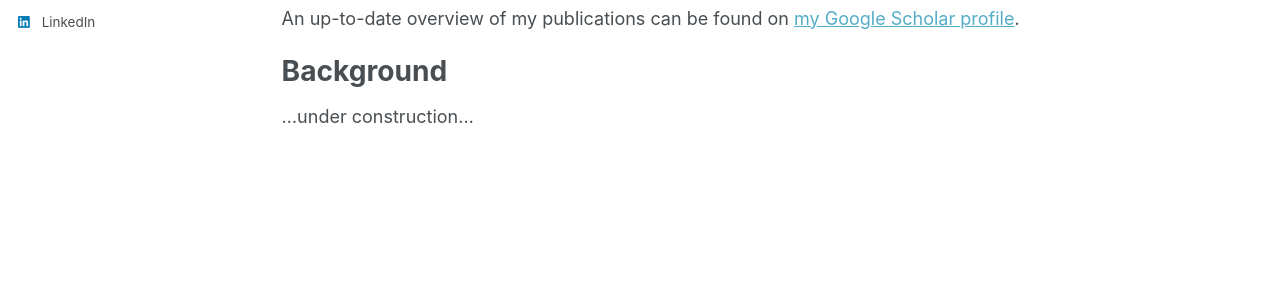
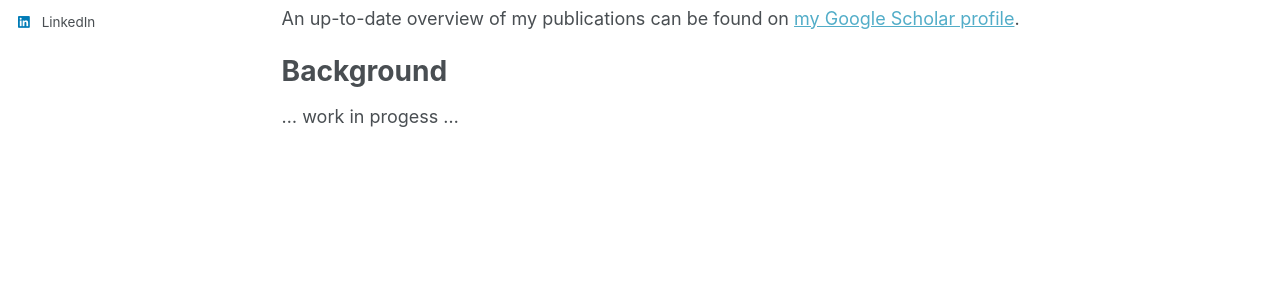
Before and after one commit to HenriArno/HenriArno.github.io, a Jekyll site: the page built from _pages/about.md, in a window 1280 px wide and 1097 px high. Shown: the part 562-861 px from the top of the window. Built offline with Jekyll 4.4.1, drawn with Linux system fonts in a browser that asks for light colours; some web fonts are replaced.

Commit message:
Update about.md

```diff
--- a/_pages/about.md
+++ b/_pages/about.md
@@ -17,4 +17,4 @@ An up-to-date overview of my publications can be found on [my Google Scholar pro
 
 Background
 ======
-...under construction...
+... work in progess ...
```
